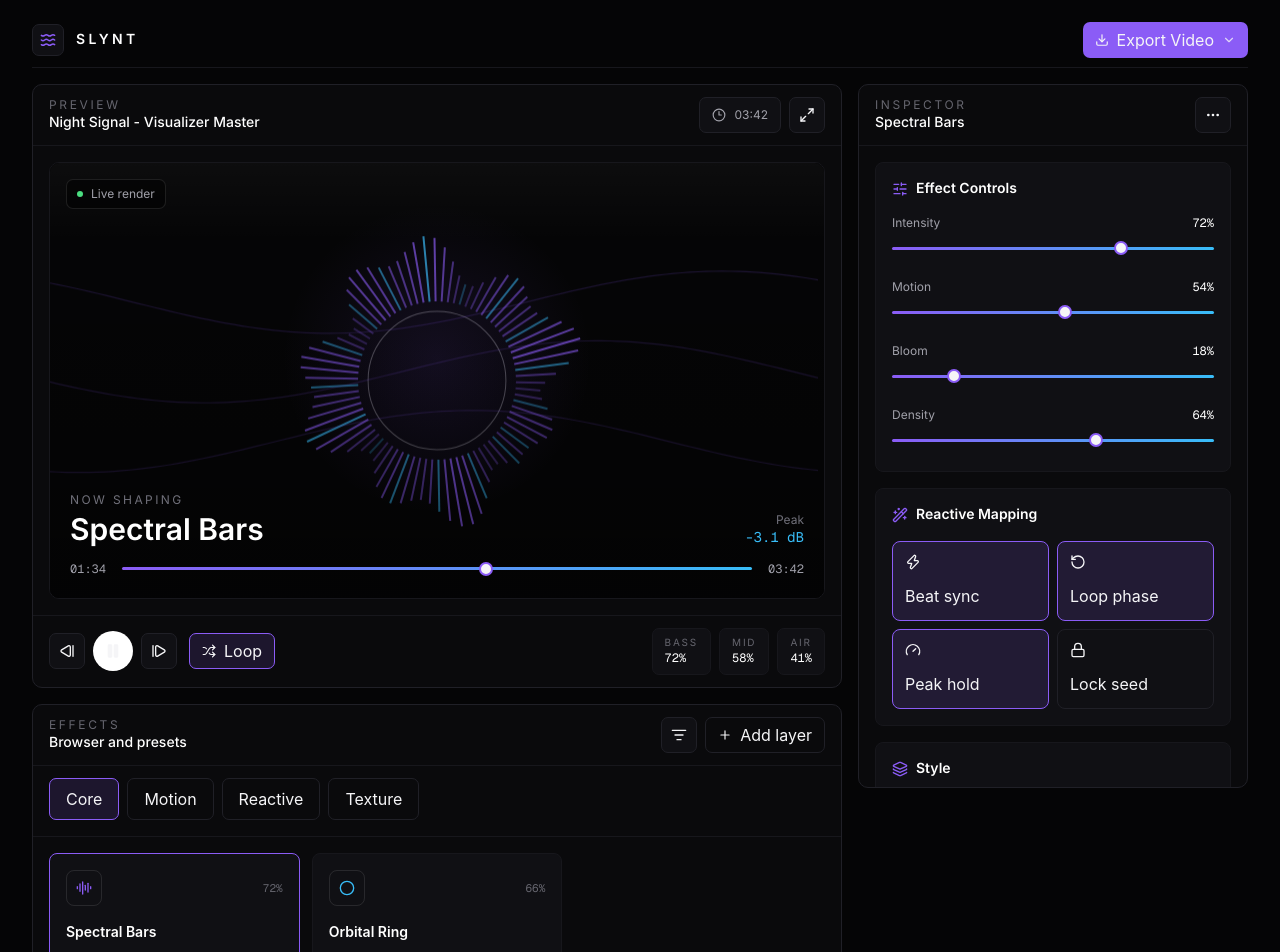
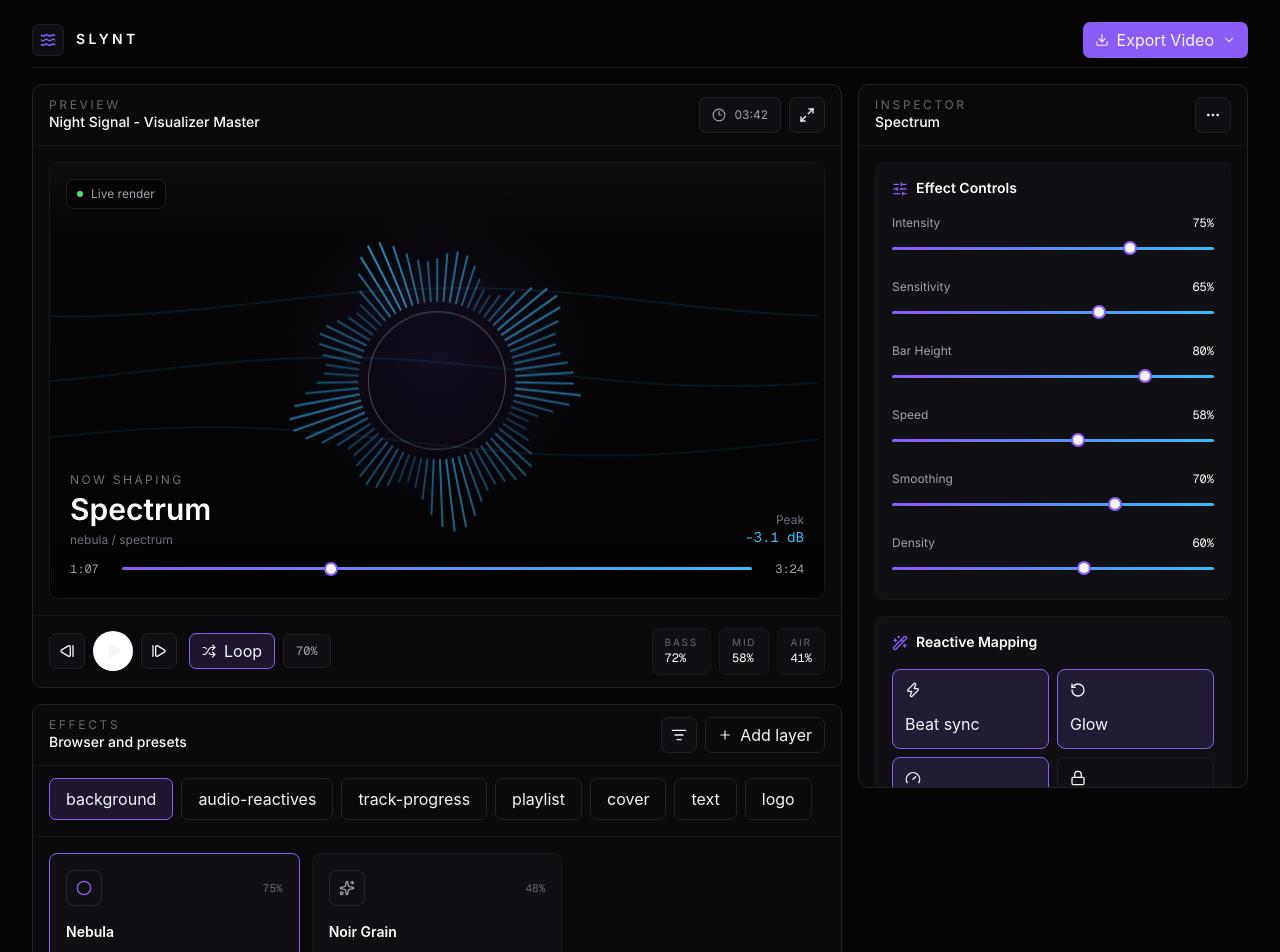
Before and after one commit to Thekindkhosi/slynt, a Next.js app: page / in a window 1280 px wide. Shown: the top 952 px of the page. Built offline with nearby package versions, Linux system fonts and the light colour scheme.

Commit message:
feat: update control values and refactor components for improved functionality

```diff
--- a/components/slynt/control-sidebar.tsx
+++ b/components/slynt/control-sidebar.tsx
@@ -9,7 +9,7 @@ import {
   Wand2,
   Zap,
 } from "lucide-react";
-import type { Effect, EffectValues, ExportPreset, Icon } from "@/types/editor";
+import type { ControlValues, Effect, ExportValues, Icon } from "@/types/editor";
 import { ControlSection } from "./control-section";
 import { ExportSettings } from "./export-settings";
 import { RangeControl } from "./range-control";
@@ -18,29 +18,25 @@ import { cn } from "./utils";
 
 type ControlSidebarProps = {
   effect: Effect;
-  effectValues: EffectValues;
-  exportPreset: ExportPreset;
-  loop: boolean;
-  setEffectValues: (values: EffectValues) => void;
-  setExportPreset: (preset: ExportPreset) => void;
-  setLoop: (value: boolean) => void;
+  controlValues: ControlValues;
+  exportValues: ExportValues;
+  setControlValues: (values: ControlValues) => void;
+  setExportValues: (values: ExportValues) => void;
   setTransparent: (value: boolean) => void;
   transparent: boolean;
 };
 
 export function ControlSidebar({
   effect,
-  effectValues,
-  exportPreset,
-  loop,
-  setEffectValues,
-  setExportPreset,
-  setLoop,
+  controlValues,
+  exportValues,
+  setControlValues,
+  setExportValues,
   setTransparent,
   transparent,
 }: ControlSidebarProps) {
-  const updateValue = (key: keyof EffectValues, value: number) => {
-    setEffectValues({ ...effectValues, [key]: value });
+  const updateValue = (key: keyof ControlValues, value: number | boolean) => {
+    setControlValues({ ...controlValues, [key]: value });
   };
 
   return (
@@ -60,22 +56,32 @@ export function ControlSidebar({
           <RangeControl
             label="Intensity"
             onChange={(value) => updateValue("intensity", value)}
-            value={effectValues.intensity}
+            value={controlValues.intensity}
           />
           <RangeControl
-            label="Motion"
-            onChange={(value) => updateValue("motion", value)}
-            value={effectValues.motion}
+            label="Sensitivity"
+            onChange={(value) => updateValue("sensitivity", value)}
+            value={controlValues.sensitivity}
           />
           <RangeControl
-            label="Bloom"
-            onChange={(value) => updateValue("bloom", value)}
-            value={effectValues.bloom}
+            label="Bar Height"
+            onChange={(value) => updateValue("barHeight", value)}
+            value={controlValues.barHeight}
+          />
+          <RangeControl
+            label="Speed"
+            onChange={(value) => updateValue("speed", value)}
+            value={controlValues.speed}
+          />
+          <RangeControl
+            label="Smoothing"
+            onChange={(value) => updateValue("smoothing", value)}
+            value={controlValues.smoothing}
           />
           <RangeControl
             label="Density"
             onChange={(value) => updateValue("density", value)}
-            value={effectValues.density}
+            value={controlValues.density}
           />
         </ControlSection>
 
@@ -83,13 +89,25 @@ export function ControlSidebar({
           <div className="grid grid-cols-2 gap-2">
             <ToggleControl active icon={Zap} label="Beat sync" />
             <ToggleControl
-              active={loop}
+              active={controlValues.glowEnabled}
               icon={RotateCcw}
-              label="Loop phase"
-              onClick={() => setLoop(!loop)}
+              label="Glow"
+              onClick={() => updateValue("glowEnabled", !controlValues.glowEnabled)}
             />
             <ToggleControl active icon={Gauge} label="Peak hold" />
             <ToggleControl icon={Lock} label="Lock seed" />
+          </div>
+          <div className="mt-4">
+            <RangeControl
+              label="Glow Intensity"
+              onChange={(value) => updateValue("glowIntensity", value)}
+              value={controlValues.glowIntensity}
+            />
+            <RangeControl
+              label="Glow Blur"
+              onChange={(value) => updateValue("glowBlur", value)}
+              value={controlValues.glowBlur}
+            />
           </div>
         </ControlSection>
 
@@ -123,8 +141,8 @@ export function ControlSidebar({
 
         <ControlSection icon={Download} title="Export Settings">
           <ExportSettings
-            exportPreset={exportPreset}
-            setExportPreset={setExportPreset}
+            exportValues={exportValues}
+            setExportValues={setExportValues}
           />
         </ControlSection>
       </div>
--- a/components/slynt/playback-controls.tsx
+++ b/components/slynt/playback-controls.tsx
@@ -13,6 +13,7 @@ type PlaybackControlsProps = {
   loop: boolean;
   setIsPlaying: (value: boolean) => void;
   setLoop: (value: boolean) => void;
+  volume: number;
 };
 
 function IconButton({
@@ -39,6 +40,7 @@ export function PlaybackControls({
   loop,
   setIsPlaying,
   setLoop,
+  volume,
 }: PlaybackControlsProps) {
   return (
     <div className="flex items-center gap-2">
@@ -69,6 +71,9 @@ export function PlaybackControls({
         <Shuffle className="h-3.5 w-3.5" />
         Loop
       </button>
+      <span className="hidden rounded-[7px] border border-[var(--border)] bg-[var(--surface-secondary)] px-3 py-2 font-mono text-xs text-[var(--text-secondary)] sm:inline-flex">
+        {volume}%
+      </span>
     </div>
   );
 }
--- a/components/slynt/preview-stage.tsx
+++ b/components/slynt/preview-stage.tsx
@@ -1,28 +1,36 @@
 import { Clock3, Maximize2 } from "lucide-react";
-import type { Effect, EffectValues, Icon } from "@/types/editor";
+import type { ControlValues, Effect, Icon } from "@/types/editor";
 import { CanvasVisualizer } from "./canvas-visualizer";
 import { PlaybackControls } from "./playback-controls";
 
 type PreviewStageProps = {
+  currentTime: number;
+  duration: number;
   effect: Effect;
-  effectValues: EffectValues;
+  controlValues: ControlValues;
   isPlaying: boolean;
   loop: boolean;
-  progress: number;
   setIsPlaying: (value: boolean) => void;
   setLoop: (value: boolean) => void;
-  setProgress: (value: number) => void;
+  setCurrentTime: (value: number) => void;
+  selectedBackground: string;
+  selectedVisualizer: string;
+  volume: number;
 };
 
 export function PreviewStage({
+  currentTime,
+  duration,
   effect,
-  effectValues,
+  controlValues,
   isPlaying,
   loop,
-  progress,
   setIsPlaying,
   setLoop,
-  setProgress,
+  setCurrentTime,
+  selectedBackground,
+  selectedVisualizer,
+  volume,
 }: PreviewStageProps) {
   return (
     <section className="overflow-hidden rounded-[10px] border border-[var(--border)] bg-[var(--surface)]">
@@ -45,10 +53,10 @@ export function PreviewStage({
         <div className="relative aspect-video overflow-hidden rounded-[10px] border border-[var(--border-subtle)] bg-black">
           <CanvasVisualizer
             accent={effect.accent}
-            density={effectValues.density}
-            intensity={effectValues.intensity}
+            density={controlValues.density}
+            intensity={controlValues.intensity}
             isPlaying={isPlaying}
-            motion={effectValues.motion}
+            speed={controlValues.speed}
           />
           <div className="pointer-events-none absolute inset-0 bg-[radial-gradient(circle_at_50%_45%,rgba(139,92,246,0.11),transparent_34%),linear-gradient(180deg,rgba(255,255,255,0.03),transparent_18%,rgba(0,0,0,0.36))]" />
           <div className="absolute left-4 top-4 flex items-center gap-2 rounded-[7px] border border-white/10 bg-black/50 px-2.5 py-1.5 text-xs text-[var(--text-secondary)]">
@@ -64,13 +72,20 @@ export function PreviewStage({
                 <p className="mt-1 text-xl font-semibold text-white sm:text-3xl">
                   {effect.name}
                 </p>
+                <p className="mt-1 text-xs text-zinc-500">
+                  {selectedBackground} / {selectedVisualizer}
+                </p>
               </div>
               <div className="hidden text-right sm:block">
                 <p className="text-xs text-zinc-500">Peak</p>
                 <p className="font-mono text-sm text-[var(--cyan)]">-3.1 dB</p>
               </div>
             </div>
-            <Timeline progress={progress} setProgress={setProgress} />
+            <Timeline
+              currentTime={currentTime}
+              duration={duration}
+              setCurrentTime={setCurrentTime}
+            />
           </div>
         </div>
       </div>
@@ -81,6 +96,7 @@ export function PreviewStage({
           loop={loop}
           setIsPlaying={setIsPlaying}
           setLoop={setLoop}
+          volume={volume}
         />
 
         <div className="grid grid-cols-3 gap-2 text-xs text-[var(--text-secondary)] sm:flex sm:items-center">
@@ -94,29 +110,39 @@ export function PreviewStage({
 }
 
 function Timeline({
-  progress,
-  setProgress,
+  currentTime,
+  duration,
+  setCurrentTime,
 }: {
-  progress: number;
-  setProgress: (value: number) => void;
+  currentTime: number;
+  duration: number;
+  setCurrentTime: (value: number) => void;
 }) {
   return (
     <div className="flex items-center gap-3">
-      <span className="w-10 font-mono text-xs text-zinc-400">01:34</span>
+      <span className="w-10 font-mono text-xs text-zinc-400">
+        {formatTime(currentTime)}
+      </span>
       <input
         aria-label="Playback position"
         className="slynt-range flex-1"
-        max="100"
+        max={duration}
         min="0"
-        onChange={(event) => setProgress(Number(event.target.value))}
+        onChange={(event) => setCurrentTime(Number(event.target.value))}
         type="range"
-        value={progress}
+        value={currentTime}
       />
       <span className="w-10 text-right font-mono text-xs text-zinc-400">
-        03:42
+        {formatTime(duration)}
       </span>
     </div>
   );
+}
+
+function formatTime(time: number) {
+  const minutes = Math.floor(time / 60);
+  const seconds = Math.floor(time % 60);
+  return `${minutes}:${seconds.toString().padStart(2, "0")}`;
 }
 
 function IconButton({ icon: IconComponent, label }: { icon: Icon; label: string }) {
--- a/components/slynt/slynt-editor.tsx
+++ b/components/slynt/slynt-editor.tsx
@@ -1,31 +1,45 @@
 "use client";
 
 import { useEffect, useMemo, useState } from "react";
-import { effects, exportPresets } from "@/data/effects";
-import type { EffectCategory, EffectValues } from "@/types/editor";
+import { effects } from "@/data/effects";
+import type { ControlValues, EffectCategory, ExportValues } from "@/types/editor";
 import { ControlSidebar } from "./control-sidebar";
 import { EffectsBrowser } from "./effects-browser";
 import { PreviewStage } from "./preview-stage";
 import { TopNavigation } from "./top-navigation";
 
 export function SlyntEditor() {
-  const [activeCategory, setActiveCategory] = useState<EffectCategory>("Core");
-  const [selectedEffectId, setSelectedEffectId] = useState(effects[0].id);
-  const [isPlaying, setIsPlaying] = useState(true);
-  const [progress, setProgress] = useState(42);
-  const [effectValues, setEffectValues] = useState<EffectValues>({
-    intensity: effects[0].intensity,
-    motion: effects[0].motion,
-    bloom: effects[0].bloom,
-    density: effects[0].density,
+  const [activeCategory, setActiveCategory] =
+    useState<EffectCategory>("background");
+  const [selectedBackground, setSelectedBackground] = useState("nebula");
+  const [selectedVisualizer, setSelectedVisualizer] = useState("spectrum");
+  const [isPlaying, setIsPlaying] = useState(false);
+  const [currentTime, setCurrentTime] = useState(67);
+  const [duration] = useState(204);
+  const [volume] = useState(70);
+  const [controlValues, setControlValues] = useState<ControlValues>({
+    intensity: 75,
+    sensitivity: 65,
+    barHeight: 80,
+    speed: 58,
+    smoothing: 70,
+    density: 60,
+    glowEnabled: true,
+    glowIntensity: 60,
+    glowBlur: 28,
   });
-  const [exportPreset, setExportPreset] = useState(exportPresets[1]);
+  const [exportValues, setExportValues] = useState<ExportValues>({
+    resolution: "1280 × 720 (HD)",
+    frameRate: "30 FPS",
+    aspectRatio: "16:9",
+  });
   const [transparent, setTransparent] = useState(false);
   const [loop, setLoop] = useState(true);
 
   const selectedEffect = useMemo(
-    () => effects.find((effect) => effect.id === selectedEffectId) ?? effects[0],
-    [selectedEffectId],
+    () =>
+      effects.find((effect) => effect.id === selectedVisualizer) ?? effects[0],
+    [selectedVisualizer],
   );
 
   const filteredEffects = useMemo(
@@ -39,11 +53,11 @@ export function SlyntEditor() {
     }
 
     const interval = window.setInterval(() => {
-      setProgress((current) => (current >= 100 ? 0 : current + 0.35));
+      setCurrentTime((current) => (current >= duration ? 0 : current + 1));
     }, 120);
 
     return () => window.clearInterval(interval);
-  }, [isPlaying]);
+  }, [duration, isPlaying]);
 
   return (
     <main className="min-h-screen bg-[var(--background)] text-[var(--text-primary)]">
@@ -53,41 +67,46 @@ export function SlyntEditor() {
         <section className="grid flex-1 gap-4 py-4 xl:grid-cols-[minmax(0,1fr)_390px] lg:grid-cols-[minmax(0,1fr)_350px]">
           <div className="flex min-w-0 flex-col gap-4">
             <PreviewStage
+              currentTime={currentTime}
+              duration={duration}
               effect={selectedEffect}
-              effectValues={effectValues}
+              controlValues={controlValues}
               isPlaying={isPlaying}
               loop={loop}
-              progress={progress}
               setIsPlaying={setIsPlaying}
               setLoop={setLoop}
-              setProgress={setProgress}
+              setCurrentTime={setCurrentTime}
+              selectedBackground={selectedBackground}
+              selectedVisualizer={selectedVisualizer}
+              volume={volume}
             />
 
             <EffectsBrowser
               activeCategory={activeCategory}
               effects={filteredEffects}
-              selectedEffectId={selectedEffectId}
+              selectedEffectId={
+                activeCategory === "background"
+                  ? selectedBackground
+                  : selectedVisualizer
+              }
               setActiveCategory={setActiveCategory}
               setSelectedEffect={(effect) => {
-                setSelectedEffectId(effect.id);
-                setEffectValues({
-                  intensity: effect.intensity,
-                  motion: effect.motion,
-                  bloom: effect.bloom,
-                  density: effect.density,
-                });
+                if (effect.category === "background") {
+                  setSelectedBackground(effect.id);
+                  return;
+                }
+
+                setSelectedVisualizer(effect.id);
               }}
             />
           </div>
 
           <ControlSidebar
+            controlValues={controlValues}
             effect={selectedEffect}
-            effectValues={effectValues}
-            exportPreset={exportPreset}
-            loop={loop}
-            setEffectValues={setEffectValues}
-            setExportPreset={setExportPreset}
-            setLoop={setLoop}
+            exportValues={exportValues}
+            setControlValues={setControlValues}
+            setExportValues={setExportValues}
             setTransparent={setTransparent}
             transparent={transparent}
           />
--- a/data/effects.ts
+++ b/data/effects.ts
@@ -6,92 +6,101 @@ import {
   Sparkles,
   Waves,
 } from "lucide-react";
-import type { Effect, EffectCategory, ExportPreset } from "@/types/editor";
+import type { Effect, EffectCategory } from "@/types/editor";
 
 export const categories: EffectCategory[] = [
-  "Core",
-  "Motion",
-  "Reactive",
-  "Texture",
+  "background",
+  "audio-reactives",
+  "track-progress",
+  "playlist",
+  "cover",
+  "text",
+  "logo",
 ];
 
 export const effects: Effect[] = [
   {
-    id: "spectral-bars",
-    name: "Spectral Bars",
-    category: "Core",
+    id: "nebula",
+    name: "Nebula",
+    category: "background",
+    description: "Matte violet depth field with quiet atmospheric movement.",
+    icon: Circle,
+    accent: "#8b5cf6",
+    intensity: 75,
+    speed: 38,
+    glowIntensity: 42,
+    density: 58,
+  },
+  {
+    id: "noir-grain",
+    name: "Noir Grain",
+    category: "background",
+    description: "Subtle signal dust and restrained film texture.",
+    icon: Sparkles,
+    accent: "#a1a1aa",
+    intensity: 48,
+    speed: 28,
+    glowIntensity: 16,
+    density: 70,
+  },
+  {
+    id: "spectrum",
+    name: "Spectrum",
+    category: "audio-reactives",
     description: "Balanced columns with restrained low-end lift.",
     icon: AudioLines,
-    accent: "#8b5cf6",
-    intensity: 72,
-    motion: 54,
-    bloom: 18,
-    density: 64,
-  },
-  {
-    id: "orbital-ring",
-    name: "Orbital Ring",
-    category: "Core",
-    description: "Circular analyzer with soft phase rotation.",
-    icon: Circle,
     accent: "#38bdf8",
-    intensity: 66,
-    motion: 68,
-    bloom: 22,
-    density: 48,
+    intensity: 75,
+    speed: 58,
+    glowIntensity: 60,
+    density: 60,
   },
   {
     id: "wave-field",
     name: "Wave Field",
-    category: "Motion",
+    category: "audio-reactives",
     description: "Layered waveform ribbons with gradual drift.",
     icon: Waves,
     accent: "#a78bfa",
     intensity: 58,
-    motion: 78,
-    bloom: 14,
+    speed: 78,
+    glowIntensity: 28,
     density: 72,
   },
   {
     id: "pulse-grid",
     name: "Pulse Grid",
-    category: "Reactive",
+    category: "track-progress",
     description: "Beat-aware cells tuned for percussion edits.",
     icon: Grid2X2,
     accent: "#4ade80",
     intensity: 80,
-    motion: 46,
-    bloom: 16,
+    speed: 46,
+    glowIntensity: 30,
     density: 58,
   },
   {
     id: "phase-trace",
     name: "Phase Trace",
-    category: "Reactive",
+    category: "audio-reactives",
     description: "Fine signal line with transient sparkle.",
     icon: Activity,
     accent: "#38bdf8",
     intensity: 62,
-    motion: 60,
-    bloom: 28,
+    speed: 60,
+    glowIntensity: 50,
     density: 82,
   },
   {
-    id: "grain-noir",
-    name: "Grain Noir",
-    category: "Texture",
-    description: "Matte film grain and subtle signal dust.",
-    icon: Sparkles,
+    id: "cover-frame",
+    name: "Cover Frame",
+    category: "cover",
+    description: "Minimal album cover treatment for centered artwork.",
+    icon: Circle,
     accent: "#8b5cf6",
-    intensity: 48,
-    motion: 38,
-    bloom: 10,
-    density: 70,
+    intensity: 52,
+    speed: 20,
+    glowIntensity: 18,
+    density: 44,
   },
 ];
-
-export const exportPresets: ExportPreset[] = [
-  { label: "4K UHD", value: "3840 x 2160" },
-  { label: "1080p", value: "1920 x 1080" },
-  { label: "Square", value: "1080 x 1080" },
-];
--- a/types/editor.ts
+++ b/types/editor.ts
@@ -2,7 +2,14 @@ import type { ComponentType, SVGProps } from "react";
 
 export type Icon = ComponentType<SVGProps<SVGSVGElement>>;
 
-export type EffectCategory = "Core" | "Motion" | "Reactive" | "Texture";
+export type EffectCategory =
+  | "background"
+  | "audio-reactives"
+  | "track-progress"
+  | "playlist"
+  | "cover"
+  | "text"
+  | "logo";
 
 export type Effect = {
   id: string;
@@ -12,17 +19,25 @@ export type Effect = {
   icon: Icon;
   accent: string;
   intensity: number;
-  motion: number;
-  bloom: number;
+  speed: number;
+  glowIntensity: number;
   density: number;
 };
 
-export type EffectValues = Record<
-  "intensity" | "motion" | "bloom" | "density",
-  number
->;
+export type ControlValues = {
+  intensity: number;
+  sensitivity: number;
+  barHeight: number;
+  speed: number;
+  smoothing: number;
+  density: number;
+  glowEnabled: boolean;
+  glowIntensity: number;
+  glowBlur: number;
+};
 
-export type ExportPreset = {
-  label: string;
-  value: string;
+export type ExportValues = {
+  resolution: string;
+  frameRate: string;
+  aspectRatio: string;
 };
```
Also changed, not shown: components/slynt/canvas-visualizer.tsx (+4 -4 lines), components/slynt/export-settings.tsx (+27 -17 lines), components/slynt/select-control.tsx (+7 -13 lines).
